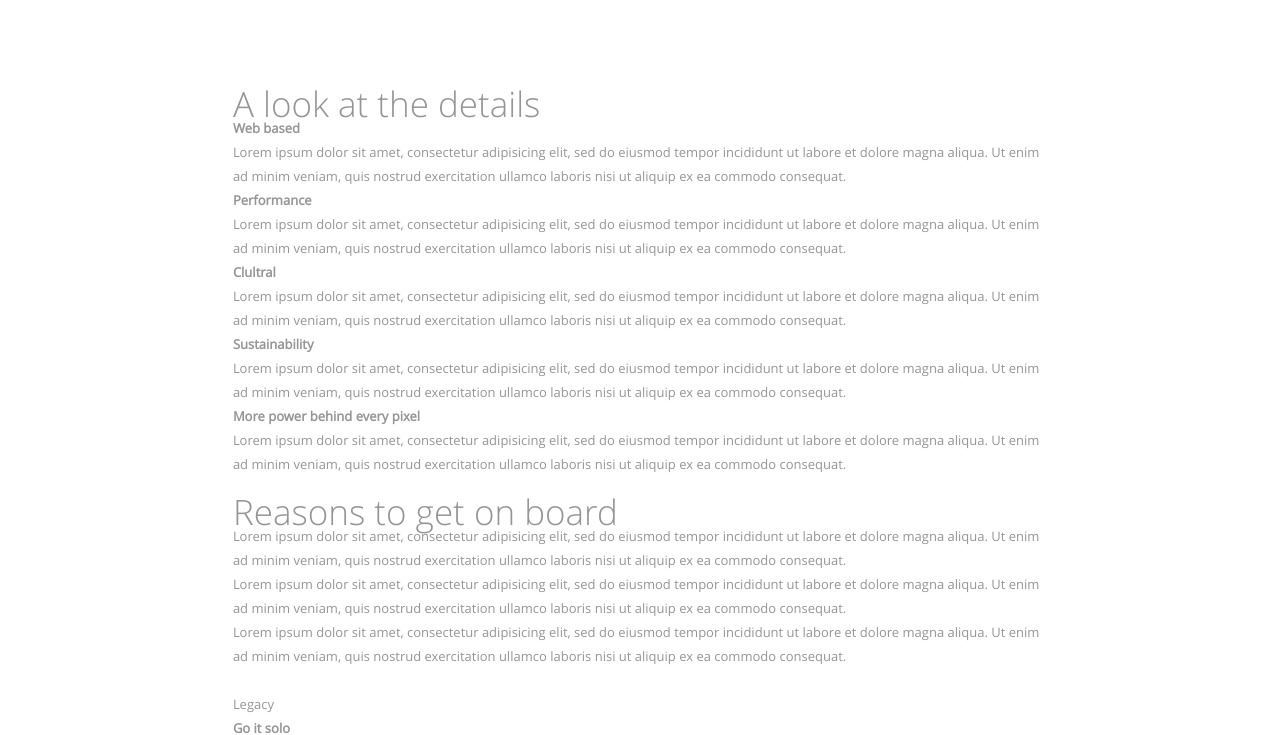
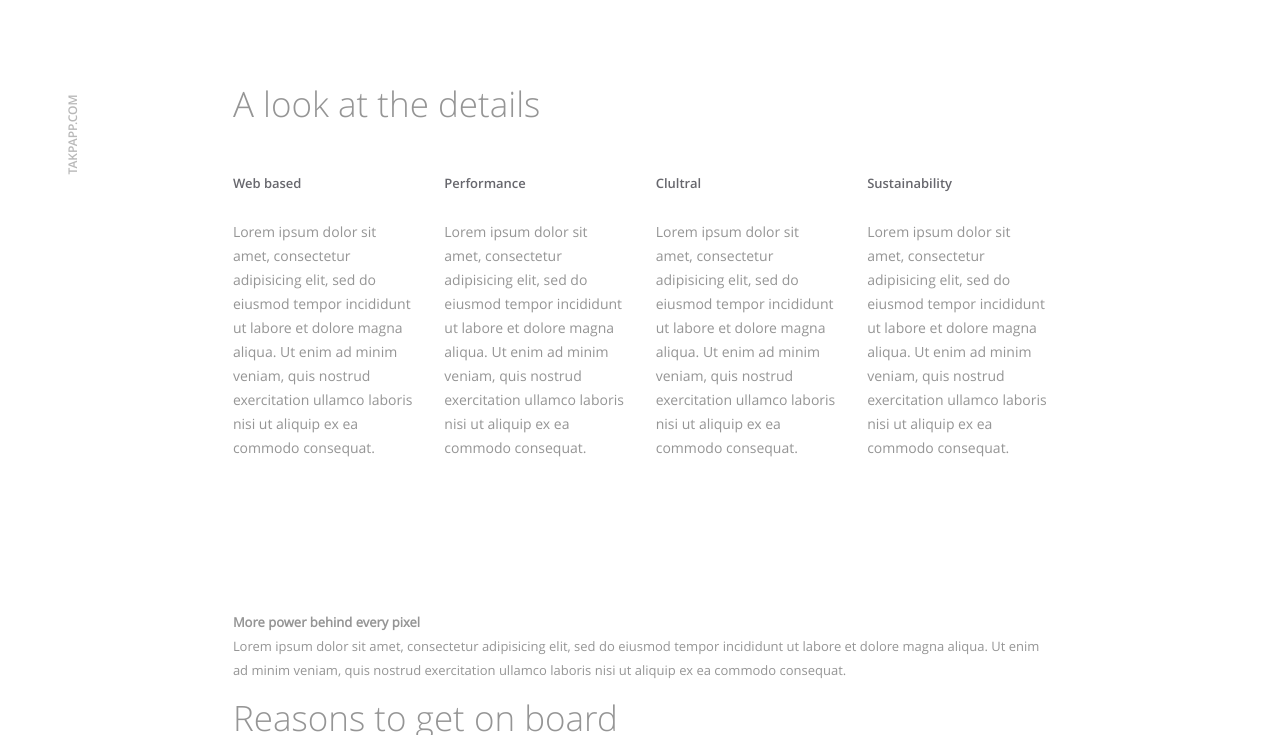
Before and after one commit to Freudstein/TAKE, a plain HTML site: page index.html in a window 1280 px wide. Shown: the part 2065-2800 px from the top of the page. Drawn offline with Linux system fonts and the light colour scheme.

Commit message:
Added Details secion

```diff
--- a/index.html
+++ b/index.html
@@ -22,7 +22,7 @@
 			</p>
 		</div>
 		</div>
-		<p class="sidetext">
+		<p class="header__sidetext sidetext">
 			<span class="sidetext__faded">Perfect</span>
 			takpapp.com
 		</p>
@@ -165,8 +165,7 @@
 					</li>
 				</ul>
 			</div>
-			<p class="sidetext">
-				<span class="sidetext__faded">Perfect</span>
+			<p class="details__sidetext sidetext">
 				takpapp.com
 			</p>
 		</section>
--- a/scss/style.scss
+++ b/scss/style.scss
@@ -30,6 +30,11 @@ body{
 	font-size: 35px;
 }
 
+.small-heading{
+	@extend %OpenSansSemibold;
+	color: #67676d;
+}
+
 /* vertical inscription on the left */
 
 .sidetext{
@@ -37,8 +42,6 @@ body{
 	@include font(12px, 15px, #fff, uppercase);
 
 	position: absolute;
-	top: 50%;
-	left: 10px;
 
 	transform: rotate(-90deg) translateY(-50%);
 }
@@ -90,6 +93,11 @@ body{
 	width: 38.2%;
 
 	color: #fff;
+}
+
+.header__sidetext{
+	top: 50%;
+	left: 10px;
 }
 
 /* ====== INFO ====== */
@@ -216,3 +224,40 @@ body{
 	bottom: 43px;
 	right: 31px;
 }
+
+/* ====== DETAILS ====== */
+
+.details{
+	position: relative;
+
+	margin-bottom: 150px;
+}
+
+.details__heading{
+	margin-bottom: 55px;
+}
+
+.details__list{
+	display: flex;
+	justify-content: space-between;
+}
+
+.details__item{
+	width: 22.1%;
+}
+
+.details__small-heading{
+	margin-bottom: 25px;
+}
+
+.details__text{
+	@extend %OpenSansRegular;
+	font-size: 14px;
+}
+
+.details__sidetext{
+	top: 35px;
+	left: 40px;
+
+	color: #b8b8b8;
+}
```
Also changed, not shown: css/style-min.css.
